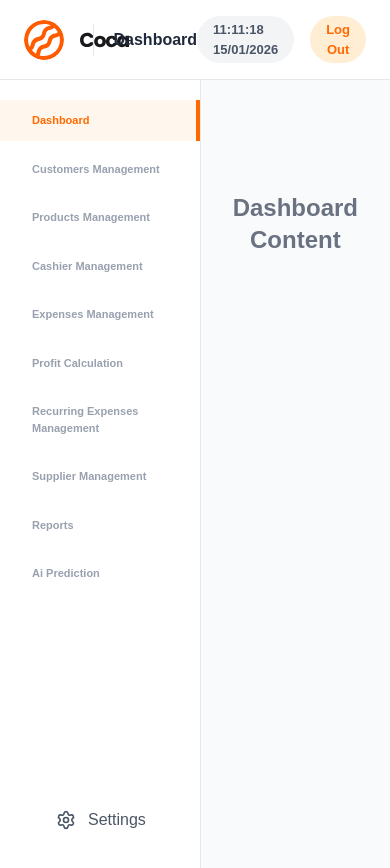
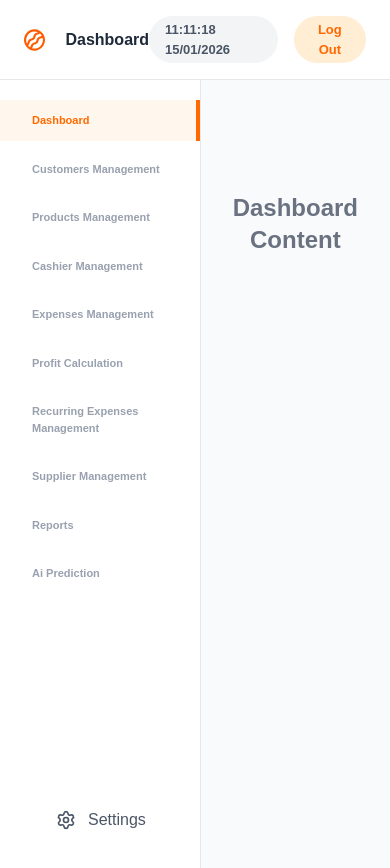
Before and after one commit to LTI-INTERNS/pos-micro-sass, a Next.js app: page /dashboard in a window 390 px wide. Shown: the top 868 px of the page. Built offline with nearby package versions, Linux system fonts and the light colour scheme.

Commit message:
refactor(navbar): hide divider and name on mobile for better responsiveness

```diff
--- a/app/components/navbar.tsx
+++ b/app/components/navbar.tsx
@@ -35,9 +35,9 @@ const Navbar = () => {
       <div className="flex items-center gap-5">
         <div className="flex items-center gap-4">
           <img src="/logo.svg" alt="Coca Logo" className="w-10 h-10 rounded-full" />
-          <img src="/coca.svg" alt="Coca" className="h-6" />
+          <img src="/coca.svg" alt="Coca" className="h-6 hidden md:block" />
         </div>
-        <div className="w-px h-8 bg-gray-200"></div>
+        <div className="w-px h-8 bg-gray-200 hidden md:block"></div>
         <span className="font-bold text-gray-800">Dashboard</span>
       </div>
 
```
